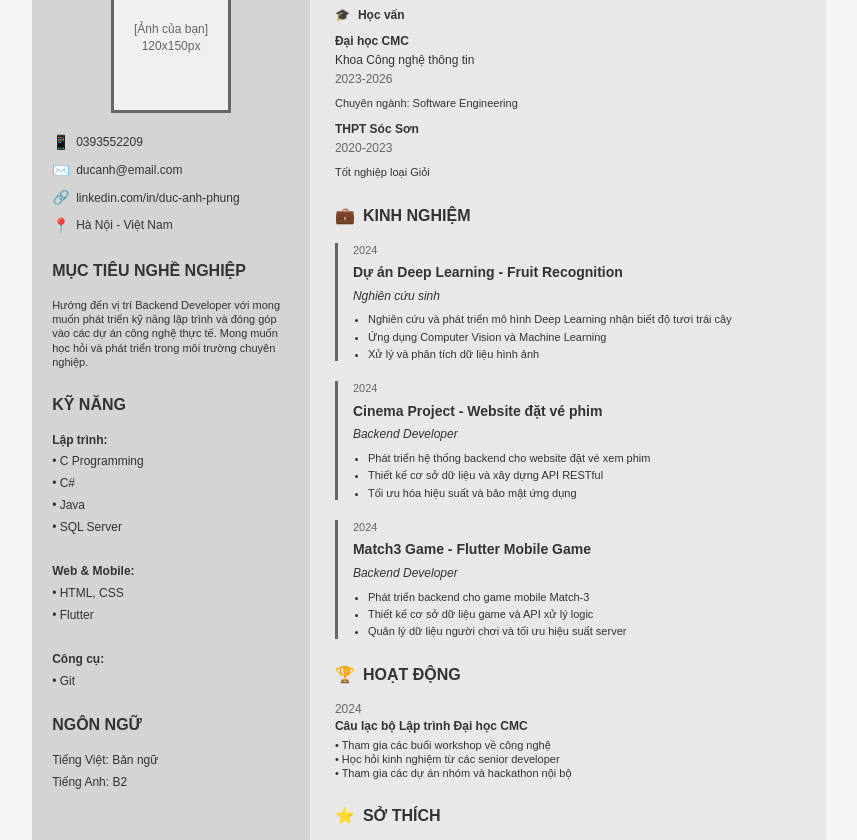
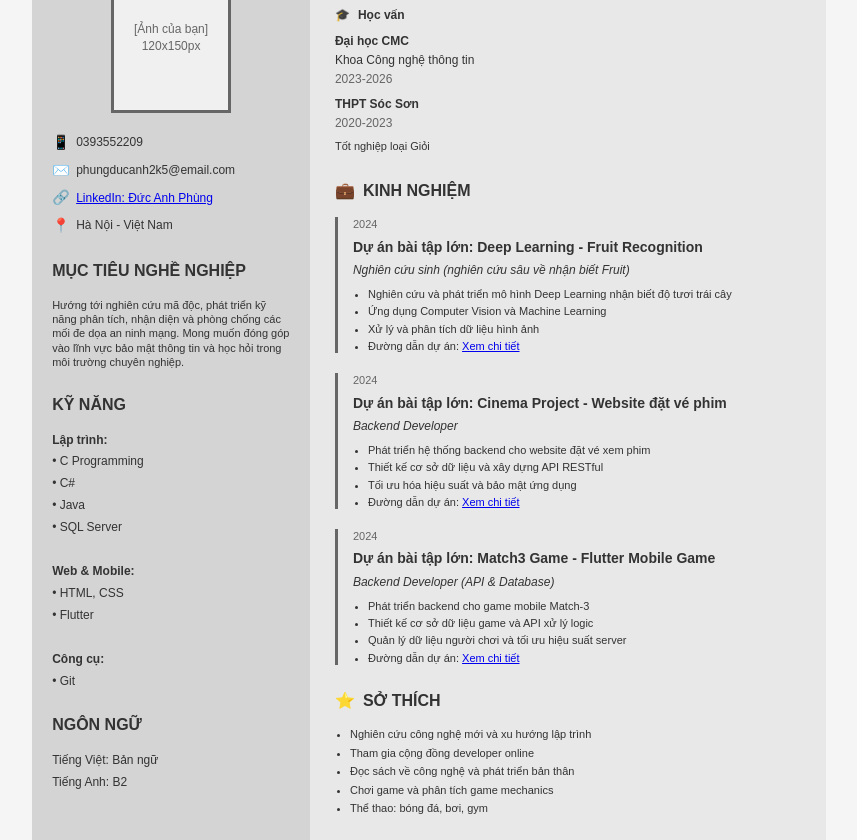
Before and after one commit to DucAnhSCY/mycv, a plain HTML site: page cv.html in a window 1280 px wide. Shown: the part 87-927 px from the top of the page, without its empty margins (211-1068 px from the left). Drawn offline with Linux system fonts and the light colour scheme.

Commit message:
Update contact information and project descriptions in CV

```diff
--- a/cv.html
+++ b/cv.html
@@ -211,11 +211,11 @@
                 </div>
                 <div class="contact-item">
                     <span class="contact-icon">✉️</span>
-                    <span>ducanh@email.com</span>
+                    <span>phungducanh2k5@email.com</span>
                 </div>
                 <div class="contact-item">
                     <span class="contact-icon">🔗</span>
-                    <span>linkedin.com/in/duc-anh-phung</span>
+                    <a href="https://www.linkedin.com/in/%C4%91%E1%BB%A9c-anh-ph%C3%B9ng-bab223359?utm_source=share&utm_campaign=share_via&utm_content=profile&utm_medium=android_app" target="_blank" rel="noopener">LinkedIn: Đức Anh Phùng</a>
                 </div>
                 <div class="contact-item">
                     <span class="contact-icon">📍</span>
@@ -226,7 +226,7 @@
             <div class="section-content">
                 <h3 class="section-title">Mục tiêu nghề nghiệp</h3>
                 <p style="font-size: 11px; line-height: 1.3;">
-                    Hướng đến vị trí Backend Developer với mong muốn phát triển kỹ năng lập trình và đóng góp vào các dự án công nghệ thực tế. Mong muốn học hỏi và phát triển trong môi trường chuyên nghiệp.
+                    Hướng tới nghiên cứu mã độc, phát triển kỹ năng phân tích, nhận diện và phòng chống các mối đe dọa an ninh mạng. Mong muốn đóng góp vào lĩnh vực bảo mật thông tin và học hỏi trong môi trường chuyên nghiệp.
                 </p>
             </div>
 
@@ -266,7 +266,6 @@
                     <div class="university">Đại học CMC</div>
                     <div class="major">Khoa Công nghệ thông tin</div>
                     <div class="period">2023-2026</div>
-                    <div style="font-size: 11px; margin-bottom: 10px;">Chuyên ngành: Software Engineering</div>
 
                     <div class="university">THPT Sóc Sơn</div>
                     <div class="period">2020-2023</div>
@@ -282,57 +281,43 @@
 
                 <div class="experience-item">
                     <div class="experience-date">2024</div>
-                    <div class="company-name">Dự án Deep Learning - Fruit Recognition</div>
-                    <div class="position">Nghiên cứu sinh</div>
+                    <div class="company-name">Dự án bài tập lớn: Deep Learning - Fruit Recognition</div>
+                    <div class="position">Nghiên cứu sinh (nghiên cứu sâu về nhận biết Fruit)</div>
                     <div class="job-description">
                         <ul>
                             <li>Nghiên cứu và phát triển mô hình Deep Learning nhận biết độ tươi trái cây</li>
                             <li>Ứng dụng Computer Vision và Machine Learning</li>
                             <li>Xử lý và phân tích dữ liệu hình ảnh</li>
+                            <li>Đường dẫn dự án: <a href="https://drive.google.com/file/d/1NgOeDA4dGwMhMbuhlux89gzGGQtR0wOL/view?usp=drive_link" target="_blank">Xem chi tiết</a></li>
                         </ul>
                     </div>
                 </div>
 
                 <div class="experience-item">
                     <div class="experience-date">2024</div>
-                    <div class="company-name">Cinema Project - Website đặt vé phim</div>
+                    <div class="company-name">Dự án bài tập lớn: Cinema Project - Website đặt vé phim</div>
                     <div class="position">Backend Developer</div>
                     <div class="job-description">
                         <ul>
                             <li>Phát triển hệ thống backend cho website đặt vé xem phim</li>
                             <li>Thiết kế cơ sở dữ liệu và xây dựng API RESTful</li>
                             <li>Tối ưu hóa hiệu suất và bảo mật ứng dụng</li>
+                            <li>Đường dẫn dự án: <a href="https://github.com/DucAnhSCY/CinemaProject" target="_blank">Xem chi tiết</a></li>
                         </ul>
                     </div>
                 </div>
 
                 <div class="experience-item">
                     <div class="experience-date">2024</div>
-                    <div class="company-name">Match3 Game - Flutter Mobile Game</div>
-                    <div class="position">Backend Developer</div>
+                    <div class="company-name">Dự án bài tập lớn: Match3 Game - Flutter Mobile Game</div>
+                    <div class="position">Backend Developer (API & Database)</div>
                     <div class="job-description">
                         <ul>
                             <li>Phát triển backend cho game mobile Match-3</li>
                             <li>Thiết kế cơ sở dữ liệu game và API xử lý logic</li>
                             <li>Quản lý dữ liệu người chơi và tối ưu hiệu suất server</li>
+                            <li>Đường dẫn dự án: <a href="https://github.com/junirst/match3" target="_blank">Xem chi tiết</a></li>
                         </ul>
-                    </div>
-                </div>
-            </div>
-
-            <div style="margin-bottom: 25px;">
-                <div style="display: flex; align-items: center; margin-bottom: 15px;">
-                    <span style="margin-right: 8px;">🏆</span>
-                    <h2 class="section-title" style="margin: 0;">Hoạt động</h2>
-                </div>
-
-                <div class="activity-item">
-                    <div style="font-size: 12px; color: #666;">2024</div>
-                    <div class="activity-title">Câu lạc bộ Lập trình Đại học CMC</div>
-                    <div class="activity-description">
-                        • Tham gia các buổi workshop về công nghệ<br>
-                        • Học hỏi kinh nghiệm từ các senior developer<br>
-                        • Tham gia các dự án nhóm và hackathon nội bộ
                     </div>
                 </div>
             </div>
@@ -348,7 +333,7 @@
                     <li>Tham gia cộng đồng developer online</li>
                     <li>Đọc sách về công nghệ và phát triển bản thân</li>
                     <li>Chơi game và phân tích game mechanics</li>
-                    <li>Thể thao: bóng đá, cầu lông</li>
+                    <li>Thể thao: bóng đá, bơi, gym</li>
                 </ul>
             </div>
         </div>
```
